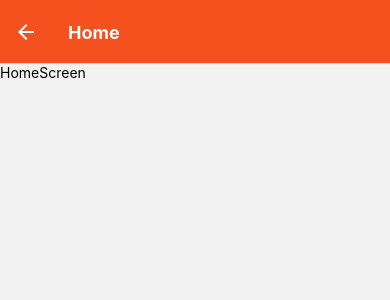
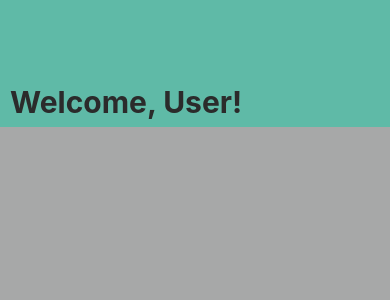
Before and after one commit to ShrillP/Oober, a React Native app: screen /HomeScreen in a window 390 px wide. Shown: the top 300 px of the page. Built offline with nearby package versions, Linux system fonts and the light colour scheme.

Commit message:
homepage configuration

```diff
--- a/App.js
+++ b/App.js
@@ -1,6 +1,5 @@
 import 'react-native-gesture-handler';
 import React from 'react';
-import { StyleSheet, Text, View } from 'react-native';
 import { NavigationContainer } from '@react-navigation/native';
 import { createNativeStackNavigator } from '@react-navigation/native-stack';
 import LoginScreen from './screens/LoginScreen';
@@ -35,18 +34,7 @@ const App = () => {
     <NavigationContainer>
       <Stack.Navigator initialRouteName='Auth'>
         <Stack.Screen name='Auth' component={Auth} options={{ headerShown: false }}/>
-        <Stack.Screen name='HomeScreen' component={HomeScreen}
-          options={{
-            title: 'Home',
-            headerStyle: {
-              backgroundColor: '#f4511e',
-            },
-            headerTintColor: '#fff',
-            headerTitleStyle: {
-              fontWeight: 'bold',
-            },
-          }}
-        />
+        <Stack.Screen name='HomeScreen' component={HomeScreen} options={{ headerShown: false }}/>
       </Stack.Navigator>
     </NavigationContainer>
   );
--- a/screens/HomeScreen.js
+++ b/screens/HomeScreen.js
@@ -1,14 +1,46 @@
-import { StyleSheet, Text, View } from 'react-native'
+import { StyleSheet, View, Text } from 'react-native'
 import React from 'react'
+import { auth } from '../firebaseConfig';
+
+const getDisplayName = () => {
+  const user = auth.currentUser;
+  if (user != null) {
+    return user.displayName;
+  } else {
+    return 'User';
+  }
+};
 
 const HomeScreen = () => {
   return (
-    <View>
-      <Text>HomeScreen</Text>
+    <View style={styles.mainBody}>
+      <View style={styles.header}>
+        <Text style={styles.headerText}>Welcome, {getDisplayName()}!</Text>
+        </View>
     </View>
-  )
-}
+  );
+};
 
-export default HomeScreen
+export default HomeScreen;
 
-const styles = StyleSheet.create({})
+const styles = StyleSheet.create({
+  mainBody: {
+    flex: 1,
+    backgroundColor: '#A7A8A8',
+  },
+  header: {
+    flexDirection: 'row',
+    alignItems: 'center',
+    justifyContent: 'space-between',
+    height: '15%',
+    backgroundColor: '#5FBAA7',
+  },
+  headerText: {
+    color: '#2b2b2b',
+    fontSize: 30,
+    fontWeight: 'bold',
+    marginLeft: 10,
+    alignItems: 'baseline',
+    paddingTop: '20%'
+  },
+});
--- a/screens/RegisterScreen.js
+++ b/screens/RegisterScreen.js
@@ -14,7 +14,7 @@ import {
 } from "react-native";
 import AsyncStorage from "@react-native-async-storage/async-storage";
 import { auth } from '../firebaseConfig';
-import { createUserWithEmailAndPassword, sendEmailVerification } from 'firebase/auth';
+import { createUserWithEmailAndPassword, sendEmailVerification, updateProfile } from 'firebase/auth';
 import { AUTH_DOMAIN } from '@env';
 
 const RegisterScreen = ({ navigation }) => {
@@ -65,7 +65,6 @@ const RegisterScreen = ({ navigation }) => {
             return;
         }
         AsyncStorage.setItem('password', JSON.stringify(password));
-        console.log(AUTH_DOMAIN);
         createUserWithEmailAndPassword(auth, email, password)
         .then((user) => {
             sendEmailVerification(user.user, {
@@ -73,7 +72,7 @@ const RegisterScreen = ({ navigation }) => {
                 url: `https://${AUTH_DOMAIN}`,
             })
             .then(() => {
-                alert('Email Verification Sent!');
+                alert('Registration successful! Email Verification Sent!');
                 navigation.navigate('LoginScreen');
          })
         .catch((error) => {
@@ -87,6 +86,9 @@ const RegisterScreen = ({ navigation }) => {
             } else {
                 setError('Something went wrong, please try again later!');
             }
+        });
+        updateProfile(auth.currentUser, {
+            displayName: firstName,
         });
     })};
 
```
Also changed, not shown: screens/LoginScreen.js (line endings or trailing spaces).
